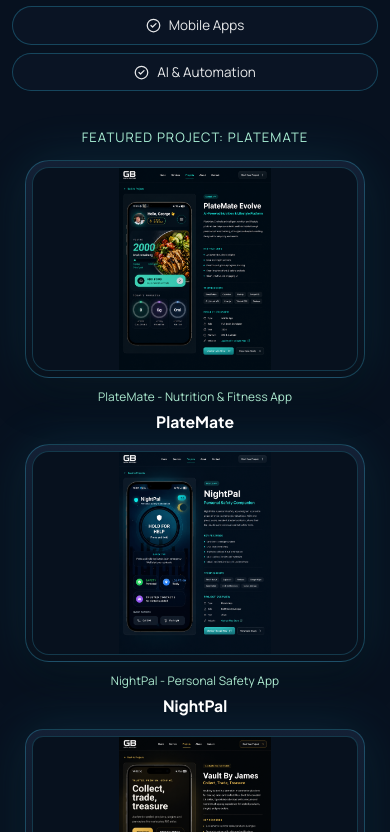
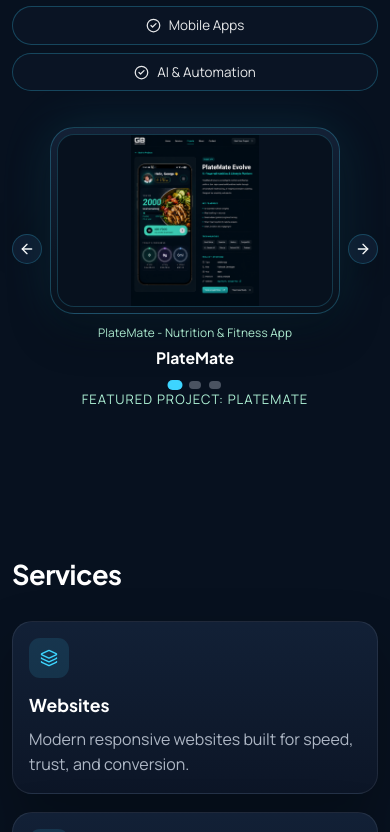
Before and after one commit to georgebrennan932-collab/Gbdigitalsolutions, a React (Vite) app: page / in a window 390 px wide. Shown: the part 1052-1884 px from the top of the page. Built offline with nearby package versions, Linux system fonts and the light colour scheme.

Commit message:
carousel

```diff
--- a/src/App.css
+++ b/src/App.css
@@ -214,6 +214,18 @@
 
 .hero-right {
   position: relative;
+}
+
+.hero-device-carousel {
+  display: none;
+}
+
+.hero-carousel-dots {
+  display: none;
+}
+
+.hero-carousel-nav {
+  display: none;
 }
 
 h1 {
@@ -1881,6 +1893,64 @@
     text-align: center;
   }
 
+  .hero-device-stack {
+    display: none;
+  }
+
+  .hero-device-carousel {
+    display: grid;
+    grid-template-columns: 36px minmax(0, 1fr) 36px;
+    align-items: center;
+    gap: 10px;
+  }
+
+  .hero-device-carousel-card {
+    position: relative;
+    display: grid;
+    gap: 10px;
+    width: 100%;
+    margin-inline: 0;
+  }
+
+  .hero-carousel-nav {
+    display: grid;
+    place-items: center;
+    width: 36px;
+    height: 36px;
+    border-radius: 999px;
+    border: 1px solid rgba(61, 213, 255, 0.24);
+    background: rgba(19, 34, 56, 0.72);
+    color: var(--text-main);
+    cursor: pointer;
+    box-shadow: 0 12px 30px rgba(0, 0, 0, 0.24);
+  }
+
+  .hero-carousel-prev {
+    transform: rotate(180deg);
+  }
+
+  .hero-carousel-dots {
+    display: flex;
+    justify-content: center;
+    gap: 8px;
+    margin-top: 12px;
+  }
+
+  .hero-carousel-dot {
+    width: 8px;
+    height: 8px;
+    border-radius: 999px;
+    border: 0;
+    background: rgba(174, 183, 197, 0.4);
+    cursor: pointer;
+    transition: transform 0.2s ease, background 0.2s ease;
+  }
+
+  .hero-carousel-dot.active {
+    background: var(--accent-blue);
+    transform: scale(1.25);
+  }
+
   .whatsapp-hero-card {
     padding: 22px 18px;
   }
@@ -2010,16 +2080,30 @@
 
   .hero-device-card.is-phone,
   .hero-device-card.is-laptop {
-    width: min(100%, 340px);
+    width: min(100%, 380px);
   }
 
   .hero-device-frame {
-    padding: 5px;
+    padding: 6px;
     box-shadow: 0 20px 42px rgba(0, 0, 0, 0.3), 0 0 52px rgba(61, 213, 255, 0.12);
   }
 
   .hero-device-stack {
-    gap: 10px;
+    display: none;
+  }
+
+  .hero-device-carousel {
+    grid-template-columns: 30px minmax(0, 1fr) 30px;
+    gap: 8px;
+  }
+
+  .hero-carousel-nav {
+    width: 30px;
+    height: 30px;
+  }
+
+  .hero-carousel-dots {
+    margin-top: 10px;
   }
 
   .announcement-bar {
--- a/src/App.jsx
+++ b/src/App.jsx
@@ -1,6 +1,7 @@
 import { AnimatePresence, motion } from 'framer-motion'
 import { useEffect, useState } from 'react'
 import {
+  ArrowRight,
   BarChart3,
   Bot,
   BriefcaseBusiness,
@@ -476,6 +477,7 @@
   const [activePage, setActivePage] = useState(getPageFromHash)
   const [activeShowcase, setActiveShowcase] = useState(0)
   const [activeCaseStudy, setActiveCaseStudy] = useState(0)
+  const [mobileCarouselIndex, setMobileCarouselIndex] = useState(0)
 
   useEffect(() => {
     const handleHashChange = () => {
@@ -494,6 +496,19 @@
 
     return () => clearInterval(timer)
   }, [])
+
+  const heroCarouselItem = heroShowcase[mobileCarouselIndex]
+  const heroCarouselImage = getAsset(heroCarouselItem.image)
+
+  const handlePreviousHero = () => {
+    setMobileCarouselIndex((prev) => (prev - 1 + heroShowcase.length) % heroShowcase.length)
+    setActiveCaseStudy((prev) => (prev - 1 + caseStudies.length) % caseStudies.length)
+  }
+
+  const handleNextHero = () => {
+    setMobileCarouselIndex((prev) => (prev + 1) % heroShowcase.length)
+    setActiveCaseStudy((prev) => (prev + 1) % caseStudies.length)
+  }
 
   const showcaseItem = heroShowcase[activeShowcase]
   const activeStudy = caseStudies[activeCaseStudy]
@@ -655,6 +670,58 @@
               animate="visible"
               transition={{ duration: 0.65, delay: 0.18 }}
             >
+              <div className="hero-device-carousel" aria-label="Featured project carousel">
+                <button type="button" className="hero-carousel-nav hero-carousel-prev" onClick={handlePreviousHero} aria-label="Previous project">
+                  <ArrowRight size={16} />
+                </button>
+
+                <AnimatePresence mode="wait">
+                  <motion.a
+                    key={heroCarouselItem.name}
+                    href="#case-studies"
+                    onClick={() => setActiveCaseStudy(heroCarouselItem.caseStudyIndex)}
+                    className={`hero-device-card hero-device-carousel-card ${heroCarouselItem.device === 'phone' ? 'is-phone' : 'is-laptop'}`}
+                    initial={{ opacity: 0, y: 10 }}
+                    animate={{ opacity: 1, y: 0 }}
+                    exit={{ opacity: 0, y: -10 }}
+                    transition={{ duration: 0.35 }}
+                  >
+                    <div className="hero-device-frame">
+                      <div className="hero-device-screen-real">
+                        {heroCarouselImage ? (
+                          <img src={heroCarouselImage} alt={`${heroCarouselItem.name} project preview`} loading="lazy" />
+                        ) : (
+                          <div className="hero-device-fallback">{heroCarouselItem.name}</div>
+                        )}
+                      </div>
+                    </div>
+                    <div className="hero-device-meta">
+                      <p>{heroCarouselItem.name} - {heroCarouselItem.descriptor}</p>
+                      <h3>{heroCarouselItem.name}</h3>
+                    </div>
+                  </motion.a>
+                </AnimatePresence>
+
+                <button type="button" className="hero-carousel-nav hero-carousel-next" onClick={handleNextHero} aria-label="Next project">
+                  <ArrowRight size={16} />
+                </button>
+              </div>
+
+              <div className="hero-carousel-dots" aria-label="Project carousel navigation">
+                {heroShowcase.map((project, index) => (
+                  <button
+                    key={project.name}
+                    type="button"
+                    className={`hero-carousel-dot ${mobileCarouselIndex === index ? 'active' : ''}`}
+                    onClick={() => {
+                      setMobileCarouselIndex(index)
+                      setActiveCaseStudy(project.caseStudyIndex)
+                    }}
+                    aria-label={`Show ${project.name}`}
+                  />
+                ))}
+              </div>
+
               <AnimatePresence mode="wait">
                 <motion.p
                   key={showcaseItem.name}
```
